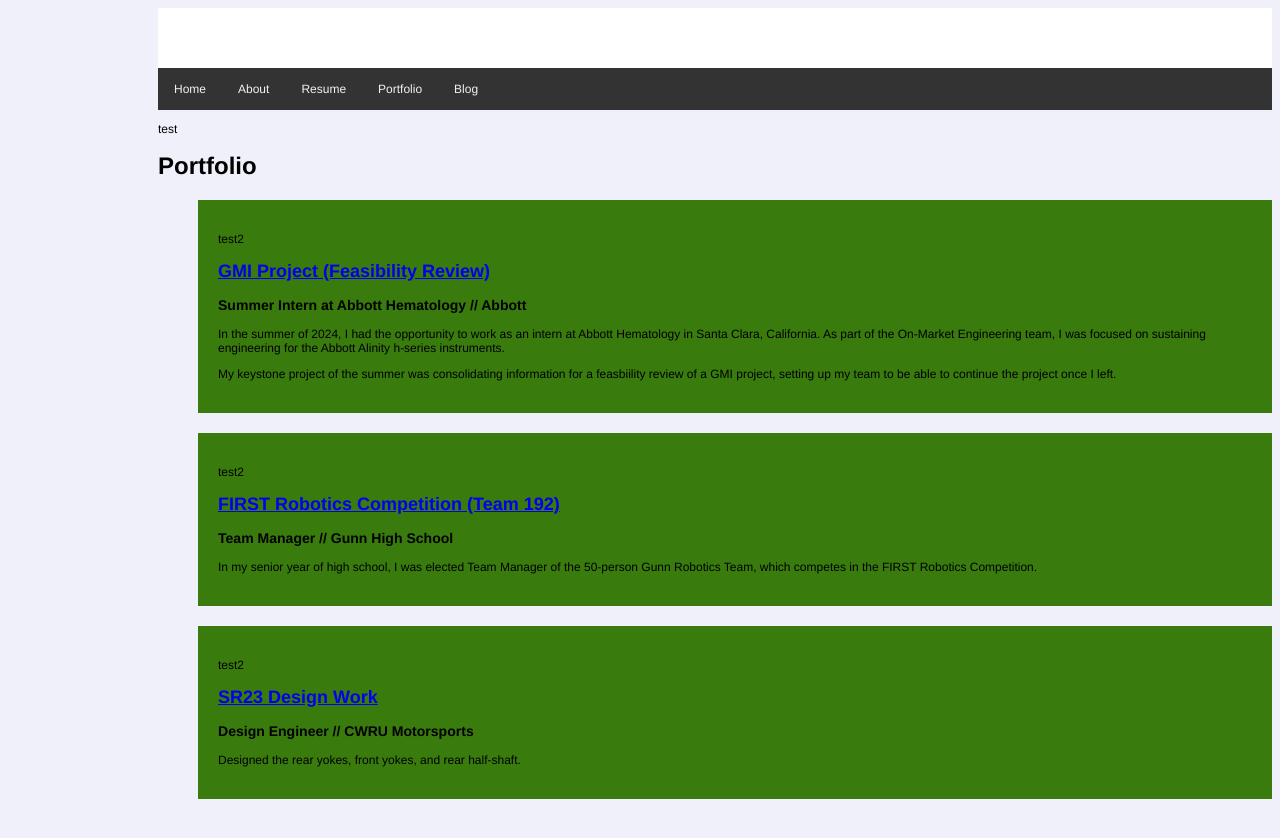
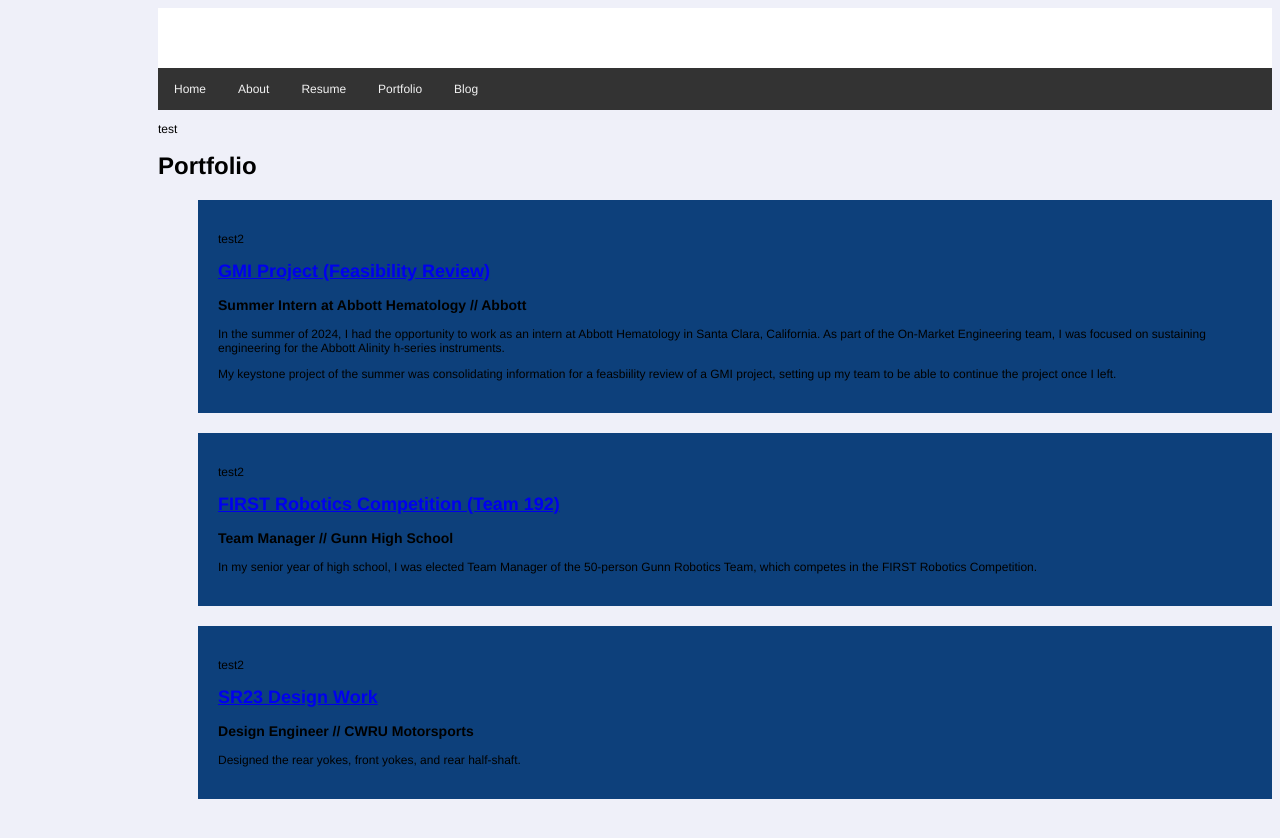
Before and after one commit to lucyttma/lucyttma.github.io, a Jekyll site: the page built from static/portfolio.html, in a window 1280 px wide. Shown: the top 838 px of the page. Built offline with Jekyll 4.4.1, drawn with Linux system fonts in a browser that asks for light colours.

Commit message:
Update main.scss

```diff
--- a/_sass/main.scss
+++ b/_sass/main.scss
@@ -39,7 +39,7 @@ body {
 }
 
 .div-portfolio{
-  background-color: #397b0d;
+  background-color: #0d407b;
   padding: 20px;
   margin-top: 20px;
   .header {
```
